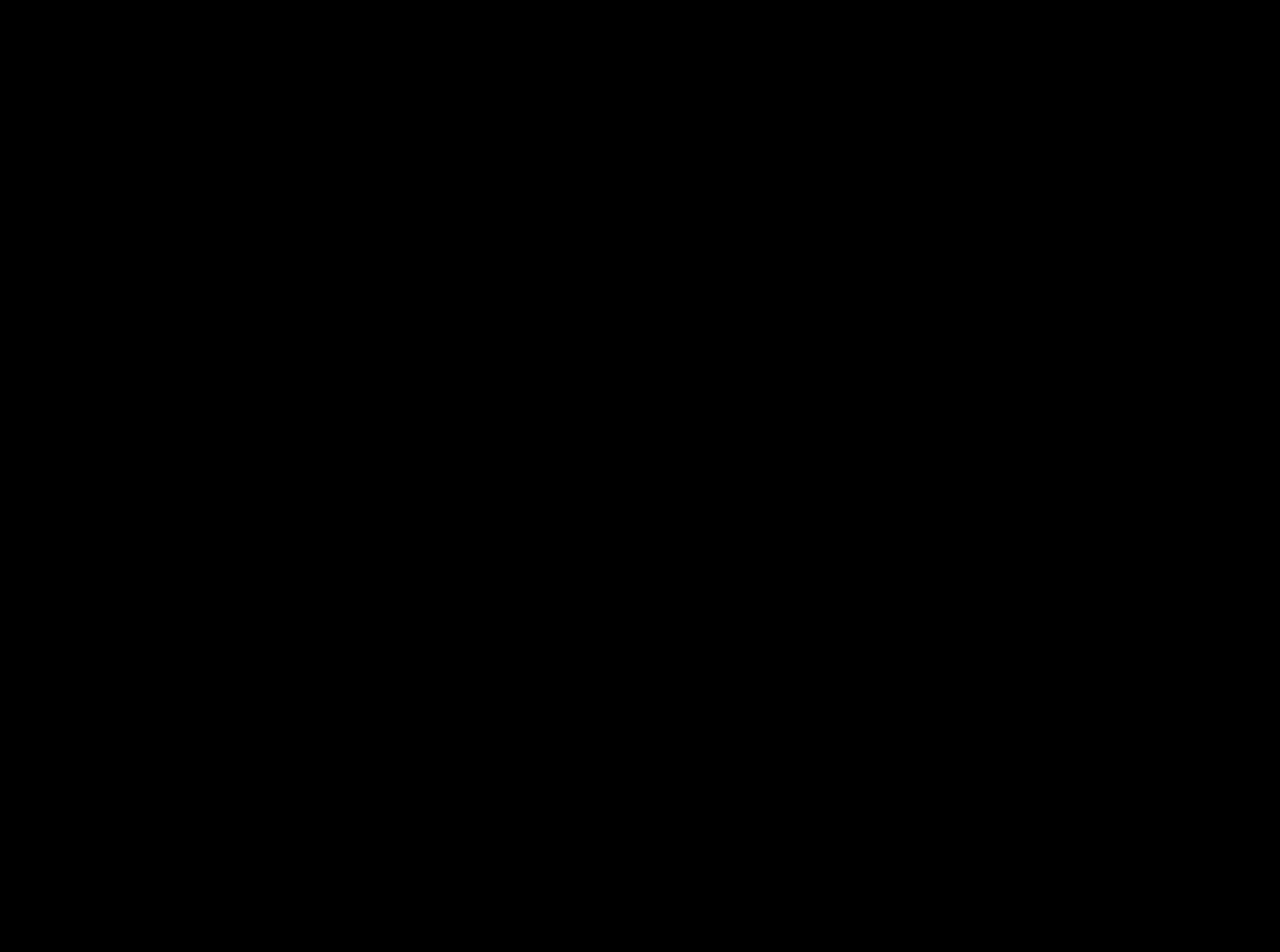
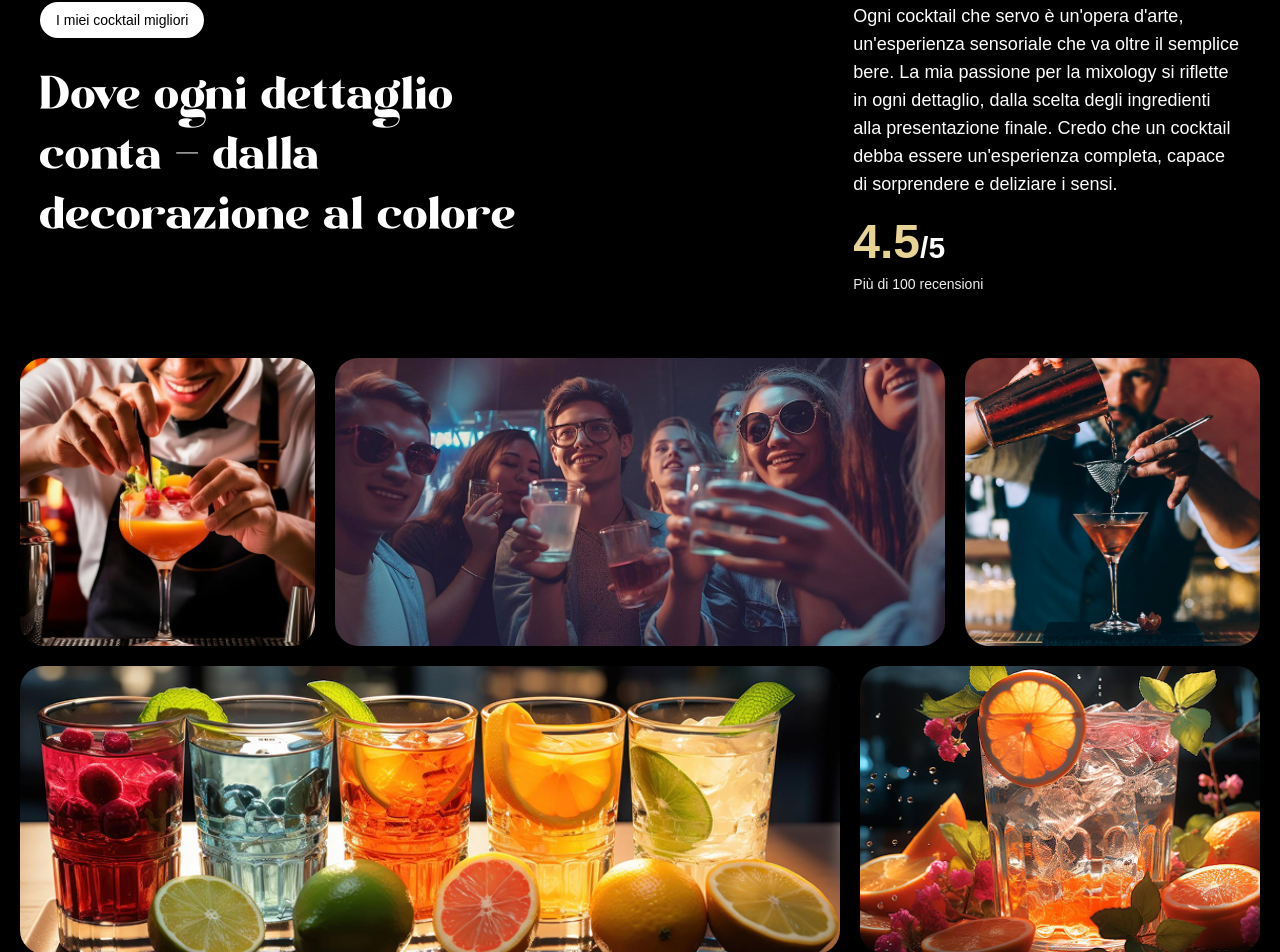
Before and after one commit to matterconi/gsap_cocktails, a React (Vite) app: page / in a window 1280 px wide. Shown: the part 1710-2662 px from the top of the page. Before the commit the page ends 1600 px from the top, so only its background shows below. Built offline with nearby package versions, Linux system fonts and the light colour scheme; a web font is replaced by a local one.

Commit message:
implement about section

```diff
--- a/src/app.jsx
+++ b/src/app.jsx
@@ -3,6 +3,7 @@ import { ScrollTrigger, SplitText } from "gsap/all"
 import Navbar from "./components/navbar"
 import Hero from "./components/Hero"
 import Cocktail from "./components/Cocktail"
+import About from "./components/About"
 
 gsap.registerPlugin(ScrollTrigger)
 
@@ -12,6 +13,7 @@ const app = () => {
 		<Navbar />
 		<Hero />
 		<Cocktail />
+		<About />
 	</main>
   )
 }
--- /dev/null
+++ b/src/components/About.jsx
@@ -0,0 +1,96 @@
+import { useGSAP } from '@gsap/react'
+import gsap from 'gsap'
+import { SplitText } from 'gsap/all'
+import React from 'react'
+
+const About = () => {
+	useGSAP(() => {
+		const titleSplit = SplitText.create('#about h2', {
+			type: 'words'
+		})
+
+		const timeline = gsap.timeline({
+				scrollTrigger: {
+					trigger: '#about',
+					start: 'top center'
+				}
+			})
+
+		timeline
+			.from(titleSplit.words, {
+				opacity: 0,
+				duration: 1,
+				yPercent: 100,
+				ease: 'expo.out',
+				stagger: 0.02
+			})
+			.from('.top-grid div, .bottom-grid div', {
+				opacity: 0, duration: 1, ease: 'power1.inOut', stagger: 0.04,
+			}, '-=0.75')
+	})
+  return (
+	<div id="about">
+		<div className='mb-16 md.px-0 px-5'>
+			<div className='content'>
+				<div className='md:col-span-8'>
+					<p className='badge'>
+						I miei cocktail migliori
+					</p>
+					<h2>
+						Dove ogni dettaglio conta <span className='text-white'>- </span> dalla decorazione al colore
+					</h2>
+				</div>
+				<div className='sub-content'>
+					<p>
+						Ogni cocktail che servo è un'opera d'arte, un'esperienza sensoriale che va oltre il semplice bere. La mia passione per la mixology si riflette in ogni dettaglio, dalla scelta degli ingredienti alla presentazione finale. Credo che un cocktail debba essere un'esperienza completa, capace di sorprendere e deliziare i sensi.
+					</p>
+
+					<div>
+						<p className='md:text-3xl text-xl font-bold'>
+							<span>4.5</span>/5
+						</p>
+						<p className='text-sm text-white-100'>
+							Più di 100 recensioni
+						</p>
+					</div>
+				</div>
+			</div>
+		</div>
+
+		<div className='top-grid'>
+			<div className='md:col-span-3'>
+				<div className='noisy'>
+					<img src="/images/abt1.png" alt="about-1" />
+				</div>
+			</div>
+
+			<div className='md:col-span-6'>
+				<div className='noisy'>
+					<img src="/images/abt2.png" alt="about-2" />
+				</div>
+			</div>
+
+			<div className='md:col-span-3'>
+				<div className='noisy'>
+					<img src="/images/abt5.png" alt="about-5" />
+				</div>
+			</div>
+		</div>
+
+		<div className='bottom-grid'>
+			<div className='md:col-span-8'>
+				<div className='noisy'>
+					<img src="/images/abt3.png" alt="about-3" />
+				</div>
+			</div>
+			<div className='md:col-span-4'>
+				<div className='noisy'>
+					<img src="/images/abt4.png" alt="about-4" />
+				</div>
+			</div>
+		</div>
+	</div>
+  )
+}
+
+export default About
--- a/src/components/Hero.jsx
+++ b/src/components/Hero.jsx
@@ -83,7 +83,7 @@ const Hero = () => {
 				<div className='content'>
 					<div className='space-y-5 hidden md:block'>
 						<p>
-							Barman d'altri tempi
+							Barman al tuo servizio
 						</p>
 						<p className='subtitle'>
 						Cocktail: <br /> La mia Passione
```
